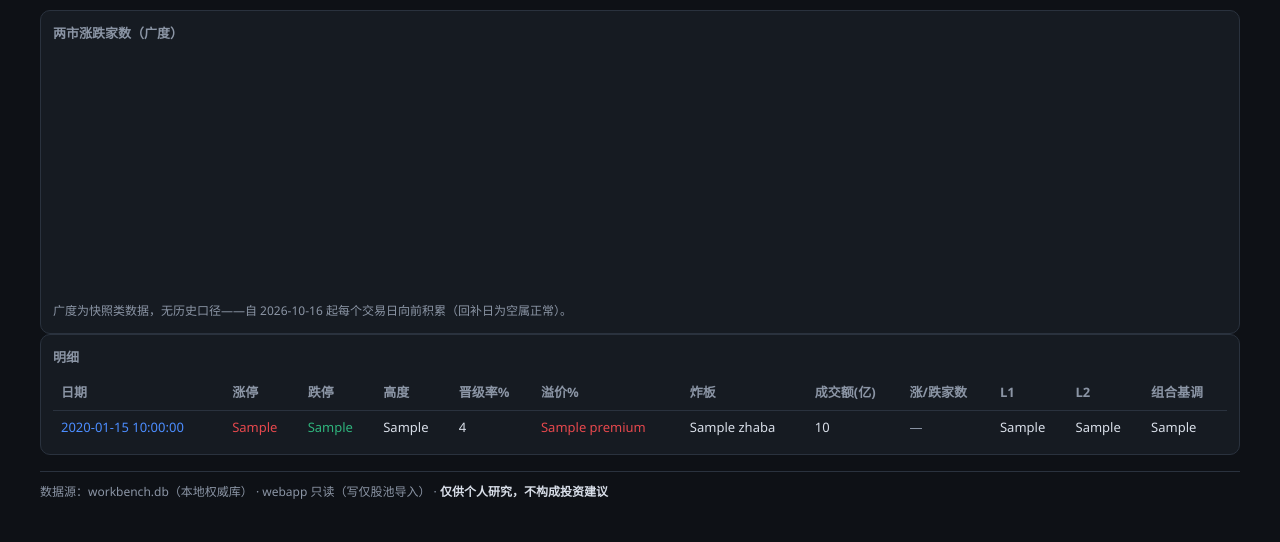
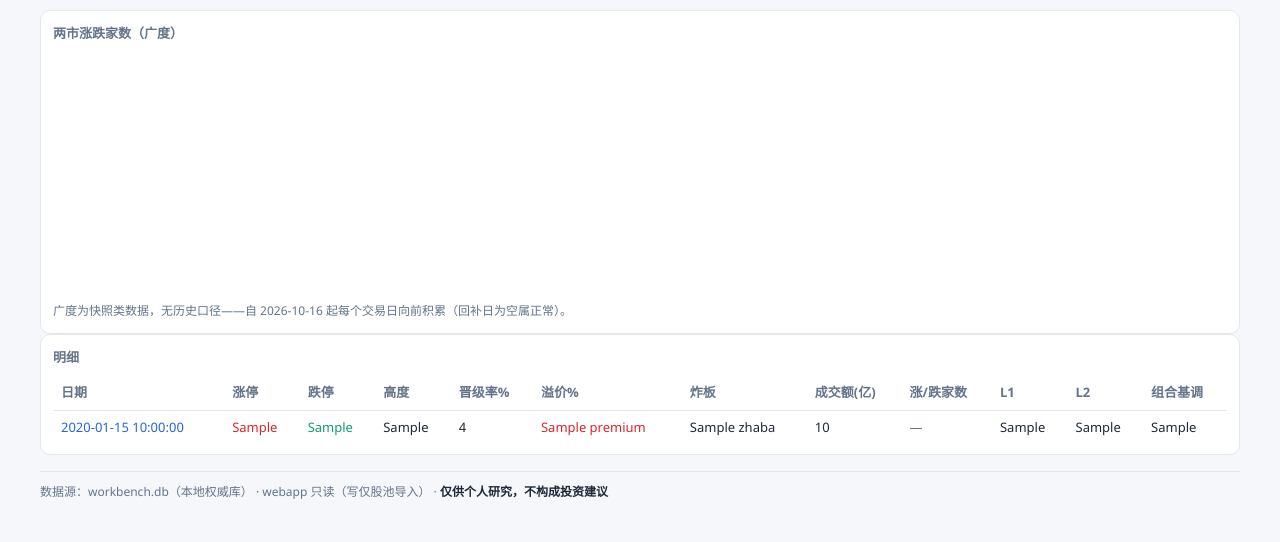
Before and after one commit to Ewan-yu/zcode_financial, a Flask app: template webapp/templates/trend.html in a window 1280 px wide. Shown: the part 798-1340 px from the top of the page. Run offline with Flask 3, Linux system fonts and the light colour scheme; the template is opened without the code that fills it: most values are stand-ins (such as "Sample title", 1, 10 or a date in 2020); data that the repository does not hold is empty; some libraries are stand-ins or nearby versions.

Commit message:
WebApp 整体切换亮色主题（用户反馈暗色搭配不佳）
- board.css :root 变量翻转（白卡片/浅灰底/加深文本与语义色保证白底对比度）
- 激活分段补 accent 背景（白字可读）；board.js 图表常量同步
- trend/review/mood/youzi 模板硬编码暗色值统一映射；全站无暗色残留

```diff
--- a/webapp/static/css/board.css
+++ b/webapp/static/css/board.css
@@ -1,7 +1,7 @@
 :root{
-  --bg:#0e1116; --panel:#161b22; --panel2:#1b222c; --line:#2a323e;
-  --text:#d8dee8; --muted:#8b95a5; --accent:#4c8dff;
-  --up:#e5484d; --down:#2fb37c; --warn:#e2b341;
+  --bg:#f5f7fa; --panel:#ffffff; --panel2:#eef1f6; --line:#e3e7ee;
+  --text:#1f2937; --muted:#64748b; --accent:#2563eb;
+  --up:#dc2626; --down:#0e9f6e; --warn:#d97706;
 }
 *{box-sizing:border-box}
 html,body{margin:0;padding:0}
@@ -38,7 +38,7 @@ header.page .date{color:var(--muted);font-size:13px}
 .strip{display:flex;gap:4px;margin:6px 0 10px}
 .strip .seg{flex:1;text-align:center;padding:7px 0 5px;border-radius:8px;background:var(--panel2);
   border:1px solid var(--line);color:var(--muted);font-size:12px}
-.strip .seg.on{color:#fff;font-weight:600;box-shadow:0 0 0 1px currentColor inset}
+.strip .seg.on{background:var(--accent);color:#fff;font-weight:600;box-shadow:0 0 0 1px currentColor inset}
 .strip .seg .tip{display:block;font-size:11px;opacity:.75}
 .grid{display:grid;grid-template-columns:repeat(12,1fr);gap:10px}
 .chart{background:var(--panel);border:1px solid var(--line);border-radius:10px;padding:10px 12px 6px}
@@ -50,7 +50,7 @@ header.page .date{color:var(--muted);font-size:13px}
 table{width:100%;border-collapse:collapse;font-size:13px}
 th{color:var(--muted);font-weight:600;text-align:left;border-bottom:1px solid var(--line);
   padding:6px 8px;white-space:nowrap}
-td{border-bottom:1px solid rgba(42,50,62,.55);padding:6px 8px;vertical-align:top}
+td{border-bottom:1px solid rgba(31,41,55,.10);padding:6px 8px;vertical-align:top}
 tr:last-child td{border-bottom:none}
 td.up,span.up{color:var(--up)} td.down,span.down{color:var(--down)} td.warn,span.warn{color:var(--warn)}
 td.cold,span.cold{color:var(--accent)}
@@ -103,7 +103,7 @@ textarea{min-height:110px;resize:vertical}
 .op-h .cd{color:var(--muted);font-size:11px;font-weight:400;margin-left:4px}
 .op-h .meta{font-size:11px;color:var(--muted);white-space:nowrap}
 .op-body{font-size:12.8px;line-height:1.7;margin:9px 0 7px;padding:8px 12px;
-  background:rgba(42,50,62,.28);border-radius:8px}
+  background:rgba(31,41,55,.05);border-radius:8px}
 .op-row{display:flex;gap:9px;align-items:flex-start;font-size:12.3px;line-height:1.65;margin-top:6px}
 .op-row .lab{flex:none;font-size:11px;line-height:1.5;padding:1px 8px;border-radius:6px;
   border:1px solid;white-space:nowrap;margin-top:2px}
--- a/webapp/static/js/board.js
+++ b/webapp/static/js/board.js
@@ -2,13 +2,13 @@
    页面需提供容器：#h-title #h-date #h-badge #app #prov-body，并先加载 ECharts。
    用法：WB.render(REAL_DATA)（复盘六模块） / WB.renderStock(STOCK_DATA)（个股六模块） */
 /* ================= 基础 ================= */
-const UP='#e5484d', DOWN='#2fb37c', WARN='#e2b341', ACCENT='#4c8dff',
-      MUTED='#8b95a5', LINE='#2a323e', TEXT='#d8dee8';
+const UP='#dc2626', DOWN='#0e9f6e', WARN='#d97706', ACCENT='#2563eb',
+      MUTED='#6b7280', LINE='#e5e7eb', TEXT='#1f2937';
 const STAGE_COLOR={'冰点':MUTED,'启动':ACCENT,'发酵':UP,'高潮':WARN,'退潮':DOWN};
 const FONT={fontFamily:'Microsoft YaHei,PingFang SC,sans-serif',fontSize:11,color:MUTED};
-const AXIS={axisLine:{lineStyle:{color:LINE}},axisLabel:FONT,splitLine:{lineStyle:{color:'rgba(42,50,62,.5)'}}};
+const AXIS={axisLine:{lineStyle:{color:LINE}},axisLabel:FONT,splitLine:{lineStyle:{color:'rgba(31,41,55,.08)'}}};
 const grid={left:56,right:20,top:32,bottom:26};
-const tooltip={trigger:'axis',backgroundColor:'#1b222c',borderColor:LINE,textStyle:{color:TEXT,fontSize:12}};
+const tooltip={trigger:'axis',backgroundColor:'#ffffff',borderColor:LINE,textStyle:{color:TEXT,fontSize:12}};
 
 function toneClass(w){
   if(/退潮|低迷|深冬|冰点|跌|拦截|回避/.test(w))return 'down';
@@ -62,7 +62,7 @@ function mkLine(id,{times,series,area}){
 }
 function mkBar(id,{cats,values,colors,unit,horizontal}){
   chart(id).setOption({backgroundColor:'transparent',
-    tooltip:{trigger:'item',backgroundColor:'#1b222c',borderColor:LINE,
+    tooltip:{trigger:'item',backgroundColor:'#ffffff',borderColor:LINE,
       textStyle:{color:TEXT,fontSize:12},formatter:p=>`${p.name}：${p.value}${unit||''}`},
     grid:horizontal?{left:96,right:40,top:8,bottom:26}:grid,
     xAxis:{type:horizontal?'value':'category',data:horizontal?undefined:cats,...AXIS},
@@ -82,7 +82,7 @@ function mkIdxTrend(id,{dates,close,amount}){
             {name:'20日线',type:'line',data:ma(close,20),showSymbol:false,connectNulls:true,
               lineStyle:{color:WARN,width:1.2}},
             {name:'成交额',type:'bar',yAxisIndex:1,data:amount,
-              itemStyle:{color:'rgba(139,149,165,.35)'}}]});
+              itemStyle:{color:'rgba(107,114,128,.25)'}}]});
 }
 function mkCandle(id,{dates,ohlc,ma5,ma20}){
   chart(id).setOption({backgroundColor:'transparent',tooltip,
--- a/webapp/templates/mood.html
+++ b/webapp/templates/mood.html
@@ -40,7 +40,7 @@
       <button class="pill" data-range="y1">近1年</button>
     </div>
     <div style="font-size:12px;color:var(--muted)">
-      <span style="color:#e5484d">━</span> 指数（左轴）　<span style="color:#3b82f6">━</span> 破净股家数（右轴）
+      <span style="color:#dc2626">━</span> 指数（左轴）　<span style="color:#3b82f6">━</span> 破净股家数（右轴）
     </div>
   </div>
   <div class="ec" id="cMain" style="height:400px"></div>
@@ -60,7 +60,7 @@
 </div>
 
 <style>
-.pill{border:1px solid #2a323e;background:transparent;color:#8b95a5;border-radius:16px;padding:4px 14px;font-size:12px;cursor:pointer}
+.pill{border:1px solid #e5e7eb;background:transparent;color:#6b7280;border-radius:16px;padding:4px 14px;font-size:12px;cursor:pointer}
 .pill.active{background:#e5e7eb;color:#111827;border-color:#e5e7eb;font-weight:600}
 </style>
 
@@ -110,7 +110,7 @@ function drawMain(){
       {type:'value',scale:true,axisLabel:{color:'#6b7280',fontSize:11,formatter:v=>v>=1000?(v/1000)+'k':v},splitLine:{lineStyle:{color:'#f3f4f6'}}},
       {type:'value',min:0,max:900,axisLabel:{color:'#6b7280',fontSize:11},splitLine:{show:false}}],
     series:[
-      {name:'指数',type:'line',data:idx,yAxisIndex:0,symbol:'none',lineStyle:{color:'#e5484d',width:1.6},
+      {name:'指数',type:'line',data:idx,yAxisIndex:0,symbol:'none',lineStyle:{color:'#dc2626',width:1.6},
        tooltip:{valueFormatter:v=>v}},
       {name:'破净股家数',type:'line',data:cnt,yAxisIndex:1,symbol:cnt.length>400?'none':'circle',symbolSize:5,connectNulls:true,smooth:cnt.length<=400,
        sampling:'lttb',
--- a/webapp/templates/review.html
+++ b/webapp/templates/review.html
@@ -54,8 +54,8 @@ WB.render(REAL_DATA);
 if (RECENT.length) {
   const ds = RECENT.map(r => r.date.slice(5));
   WB.mkLine('rt1', {times: ds, series: [
-    {name: '涨停家数', data: RECENT.map(r => r.limit_ups), color: '#e5484d'},
-    {name: '溢价%', data: RECENT.map(r => r.premium), color: '#e2b341'}]});
+    {name: '涨停家数', data: RECENT.map(r => r.limit_ups), color: '#dc2626'},
+    {name: '溢价%', data: RECENT.map(r => r.premium), color: '#d97706'}]});
 }
 </script>
 {% endblock %}
--- a/webapp/templates/trend.html
+++ b/webapp/templates/trend.html
@@ -20,21 +20,21 @@ const ds = S.map(r => r.date.slice(5));
 if (S.length && typeof echarts !== 'undefined') {
   echarts.init(document.getElementById('c1')).setOption({
     backgroundColor:'transparent',
-    tooltip:{trigger:'axis',backgroundColor:'#1b222c',borderColor:'#2a323e',textStyle:{color:'#d8dee8',fontSize:12}},
-    legend:{textStyle:{color:'#8b95a5',fontSize:11},top:0},
+    tooltip:{trigger:'axis',backgroundColor:'#ffffff',borderColor:'#e5e7eb',textStyle:{color:'#1f2937',fontSize:12}},
+    legend:{textStyle:{color:'#6b7280',fontSize:11},top:0},
     grid:{left:46,right:16,top:30,bottom:26},
-    xAxis:{type:'category',data:ds,axisLabel:{color:'#8b95a5',fontSize:11},axisLine:{lineStyle:{color:'#2a323e'}}},
-    yAxis:{type:'value',axisLabel:{color:'#8b95a5',fontSize:11},splitLine:{lineStyle:{color:'rgba(42,50,62,.5)'}}},
+    xAxis:{type:'category',data:ds,axisLabel:{color:'#6b7280',fontSize:11},axisLine:{lineStyle:{color:'#e5e7eb'}}},
+    yAxis:{type:'value',axisLabel:{color:'#6b7280',fontSize:11},splitLine:{lineStyle:{color:'rgba(31,41,55,.08)'}}},
     series:[
-      {name:'涨停家数',type:'bar',data:S.map(r => r.limit_ups),itemStyle:{color:'#e5484d'},barMaxWidth:20},
-      {name:'跌停家数',type:'bar',data:S.map(r => r.limit_downs),itemStyle:{color:'#2fb37c'},barMaxWidth:20}]});
+      {name:'涨停家数',type:'bar',data:S.map(r => r.limit_ups),itemStyle:{color:'#dc2626'},barMaxWidth:20},
+      {name:'跌停家数',type:'bar',data:S.map(r => r.limit_downs),itemStyle:{color:'#0e9f6e'},barMaxWidth:20}]});
   WB.mkLine('c2', {times: ds, series: [
-    {name: '晋级率%', data: S.map(r => r.promo_rate), color: '#4c8dff'},
-    {name: '溢价%', data: S.map(r => r.premium), color: '#e2b341'}]});
+    {name: '晋级率%', data: S.map(r => r.promo_rate), color: '#2563eb'},
+    {name: '溢价%', data: S.map(r => r.premium), color: '#d97706'}]});
 }
 if (I.length) WB.mkIdxTrend('c3', {dates: I.map(r => r.date.slice(5)), close: I.map(r => r.close), amount: I.map(r => r.amount_yi)});
 if (B.length) WB.mkLine('c4', {times: B.map(r => r.date.slice(5)), series: [
-  {name: '上涨家数', data: B.map(r => r.up_count), color: '#e5484d'},
-  {name: '下跌家数', data: B.map(r => r.down_count), color: '#2fb37c'}]});
+  {name: '上涨家数', data: B.map(r => r.up_count), color: '#dc2626'},
+  {name: '下跌家数', data: B.map(r => r.down_count), color: '#0e9f6e'}]});
 </script>
 {% endblock %}
--- a/webapp/templates/youzi.html
+++ b/webapp/templates/youzi.html
@@ -51,7 +51,7 @@
       {% else %}待积累{% endif %}</td>
   <td>{% if r.op_ret is not none %}<span class="{{ 'up' if r.op_ret > 0 else 'down' }}">{{ r.op_ret }}%</span>{% else %}—{% endif %}</td>
 </tr>
-<tr><td colspan="8" style="padding:0"><details style="font-size:12px;padding:6px 8px;background:rgba(42,50,62,.18)">
+<tr><td colspan="8" style="padding:0"><details style="font-size:12px;padding:6px 8px;background:rgba(31,41,55,.04)">
   <summary style="cursor:pointer;color:var(--muted)">展开特征与前向全文</summary>
   <div class="op-body" style="font-size:12px;margin:6px 0">入选日特征：{% for k, v in r.f.items() %}{{ k }}={{ v }}；{% endfor %}</div>
   <div class="op-body" style="font-size:12px">前向收益：{% for k, v in r.w.items() %}{{ k }}={{ v }}；{% endfor %}</div>
```
